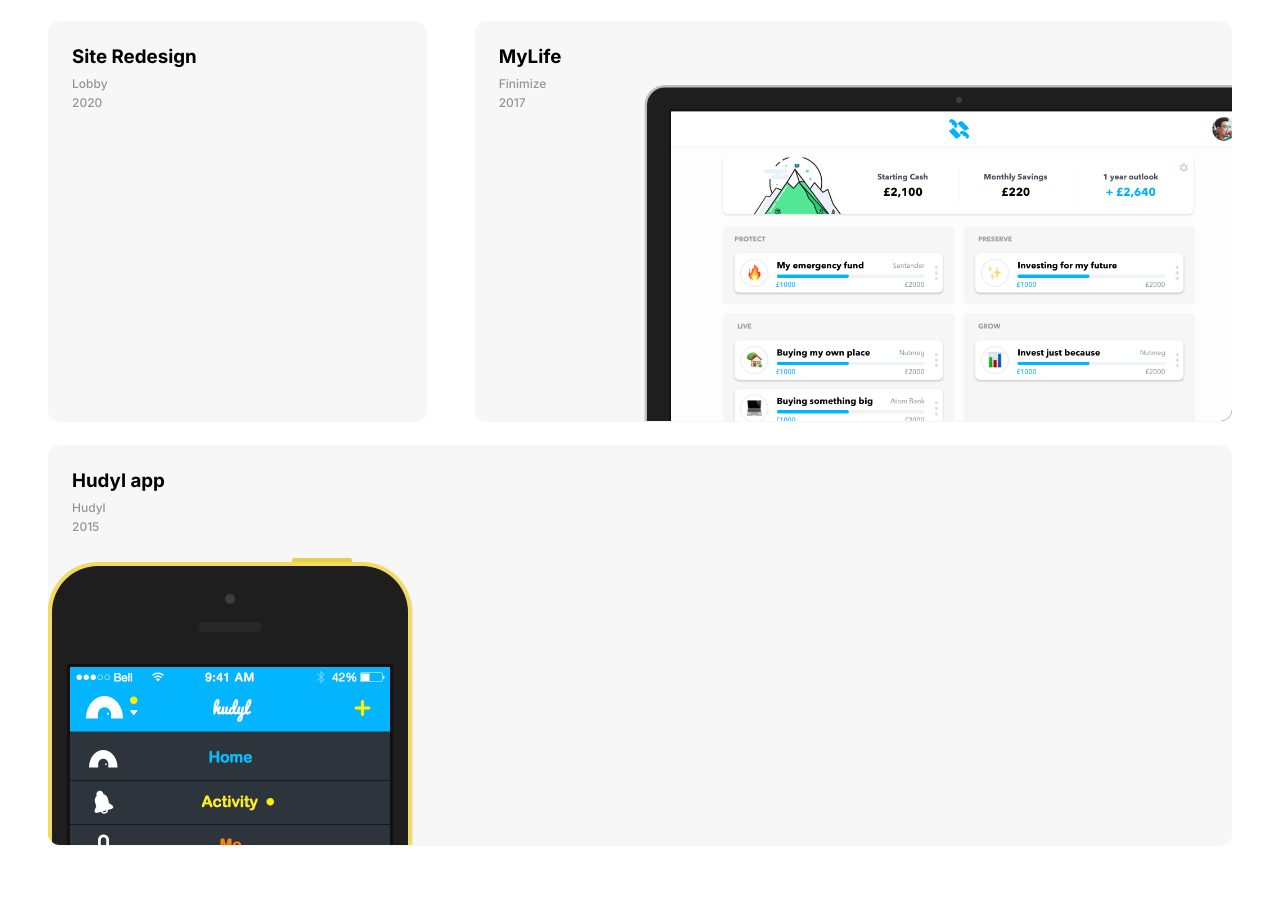
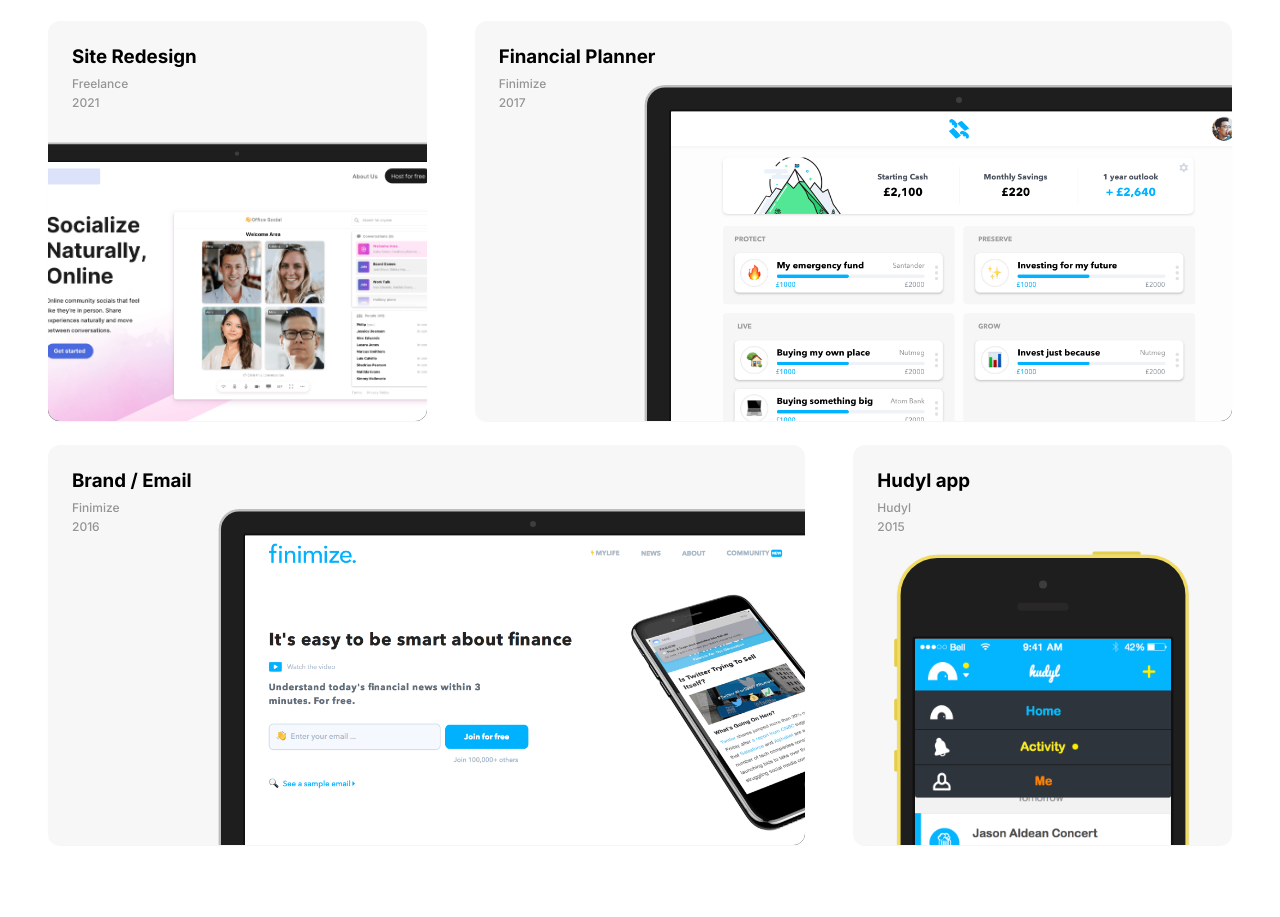
Before and after one commit to anderskravis/anderskravis, a plain HTML site: page index.html in a window 1280 px wide. Shown: the part 1068-1985 px from the top of the page. Drawn offline with Linux system fonts and the light colour scheme.

Commit message:
portfolios in

```diff
--- a/index.html
+++ b/index.html
@@ -110,20 +110,26 @@
 
 						</section>
 						<section id="work">
-								<div class="work-card single">
+								<div class="work-card third">
 									<div class="card-head">
 										<h3>Site Redesign</h3>
-										<p>Lobby</p>
-										<p>2020</p>
+										<p>Freelance</p>
+										<p>2021</p>
+
+										<div class="marvel-device macbook">
+											<div class="top-bar"></div>
+											<div class="camera"></div>
+											<div class="screen">
+												<!-- Content goes here --><img class="screenshot" src="/img/work/landing-lbby.png">
+											</div>
+											<div class="bottom-bar"></div>
 									</div>
-
-
-
 								</div>
+									</div>
 
 								<div class="work-card double">
 									<div class="card-head">
-										<h3>MyLife</h3>
+										<h3>Financial Planner</h3>
 										<p>Finimize</p>
 										<p>2017</p>
 									</div>
@@ -142,6 +148,23 @@
 
 
 		<section id="work">
+
+			<div class="work-card double">
+				<div class="card-head">
+					<h3>Brand / Email</h3>
+					<p>Finimize</p>
+					<p>2016</p>
+				</div>
+
+					<div class="marvel-device macbook">
+						<div class="top-bar"></div>
+						<div class="camera"></div>
+						<div class="screen">
+							<!-- Content goes here --><img class="screenshot" src="/img/work/findaily.png">
+						</div>
+						<div class="bottom-bar"></div>
+				</div>
+			</div>
 
 
 				<div class="work-card single">
--- a/styles/styles.scss
+++ b/styles/styles.scss
@@ -265,6 +265,17 @@
         flex: 100%;
         margin-bottom: 40px;
     }
+    .macbook {
+      position: absolute;
+      top: -80px;
+      left: 50%;
+      transform: translateX(-50%) scale(0.44);
+      @media only screen and (max-width: 800px) {
+        left: 50%;
+        transform: translateX(-50%) scale(0.46);
+        top: -80px;
+      }
+    }
   }
 
   &.double {
@@ -280,6 +291,17 @@
   }
 
   .iphone-x {
+    position: absolute;
+    top: 32px;
+    left: 50%;
+    transform: translateX(-50%) scale(0.8);
+    @media only screen and (max-width: 800px) {
+      transform: translateX(-50%) scale(0.6);
+      top: -60px;
+    }
+  }
+
+  .iphone5c {
     position: absolute;
     top: 32px;
     left: 50%;
```
Also changed, not shown: img/work/landing-lbby.png (added), styles/styles.css, 2 other files.
